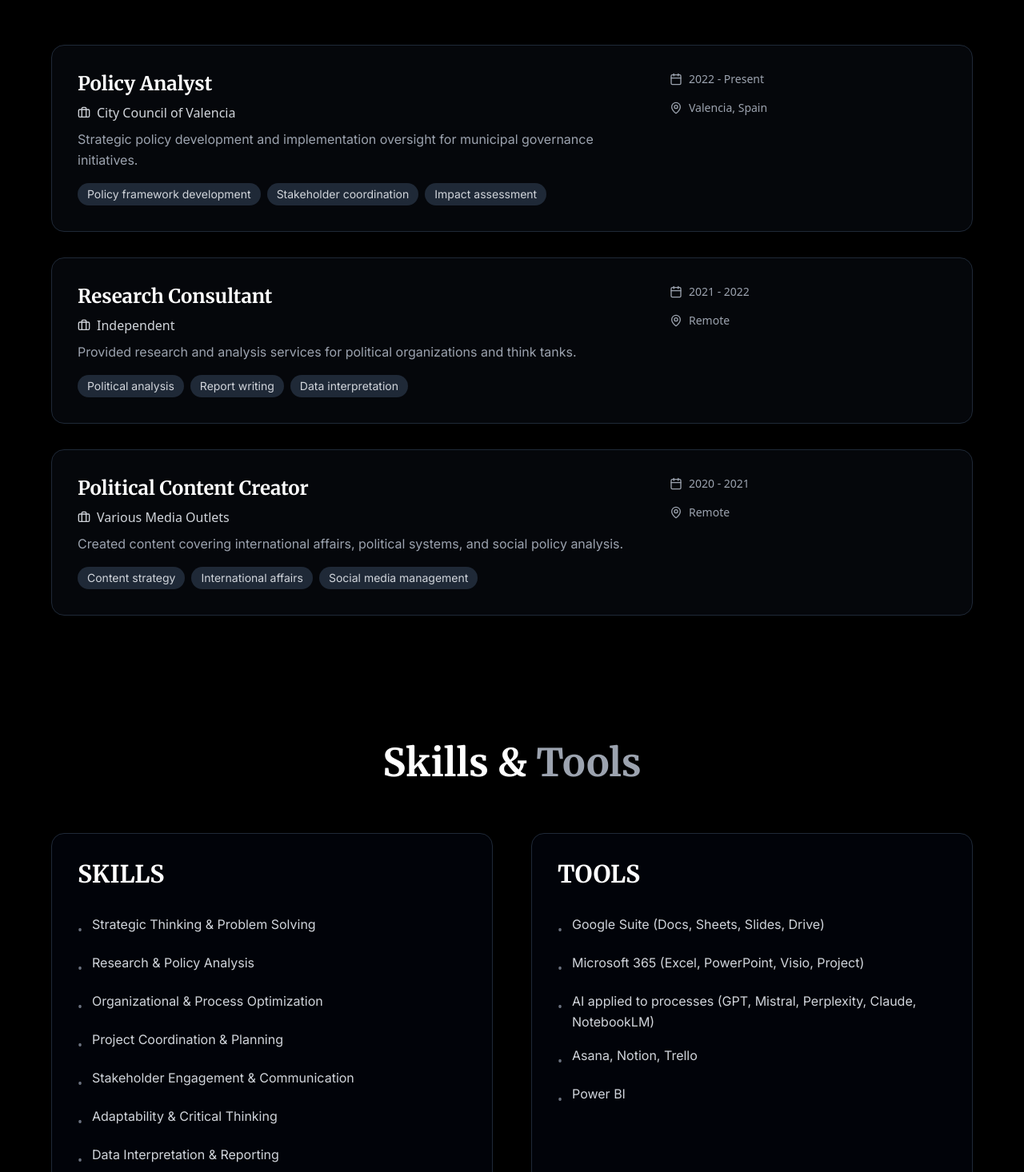
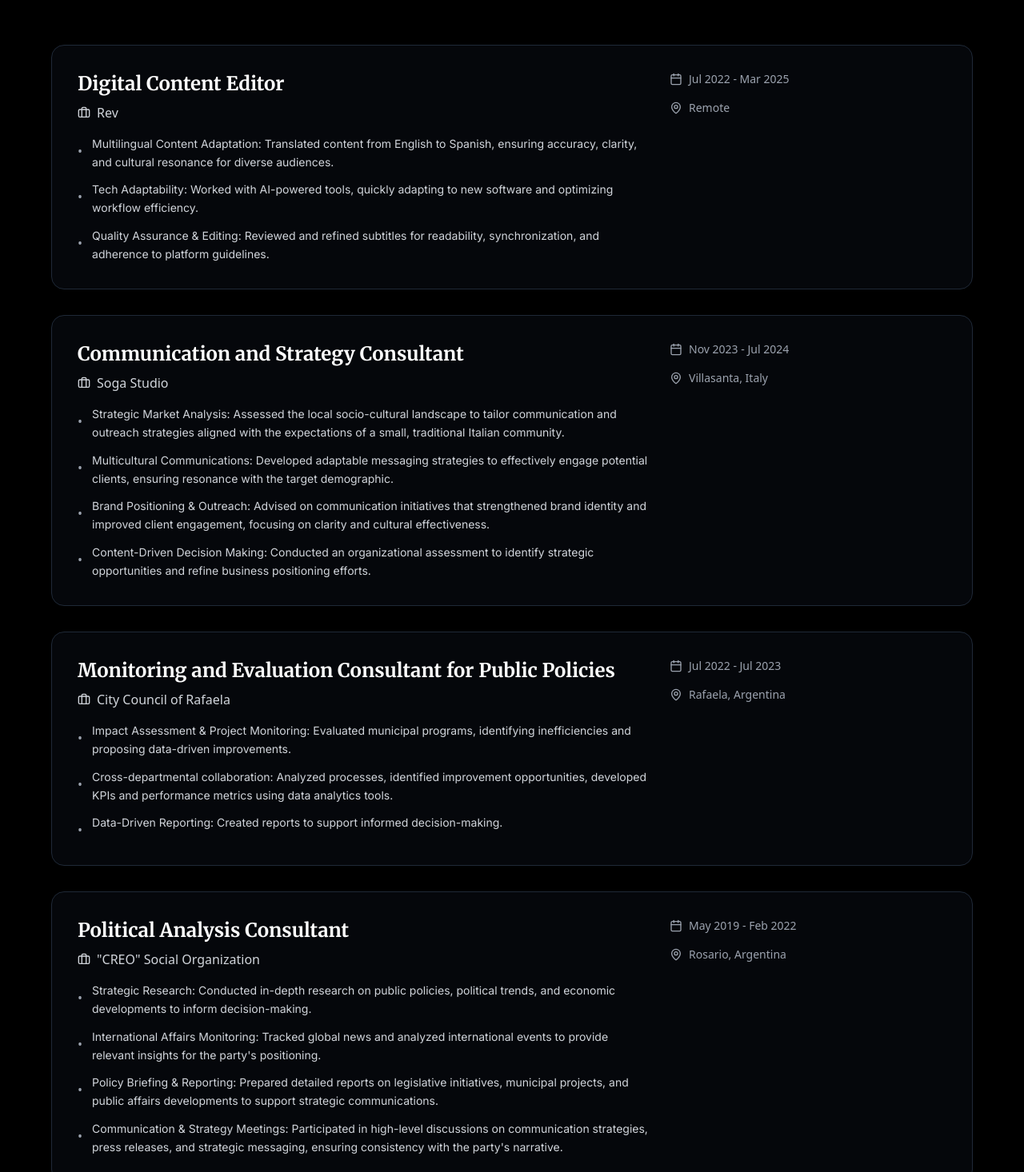
Before and after one commit to Kevin-Rpo/kevinraspo, a React (Vite) app: page / in a window 1280 px wide. Shown: the part 1224-2690 px from the top of the page at 80% size. Built offline with nearby package versions, Linux system fonts and the light colour scheme.

Commit message:
Revert experience section changes
Reverted changes to the professional experience section, restoring descriptions and information.

```diff
--- a/src/components/Experience.tsx
+++ b/src/components/Experience.tsx
@@ -4,28 +4,54 @@ import { Calendar, MapPin, Briefcase } from "lucide-react";
 const Experience = () => {
   const experiences = [
     {
-      title: "Policy Analyst",
-      company: "City Council of Valencia",
-      period: "2022 - Present",
-      location: "Valencia, Spain",
-      description: "Strategic policy development and implementation oversight for municipal governance initiatives.",
-      highlights: ["Policy framework development", "Stakeholder coordination", "Impact assessment"]
+      title: "Digital Content Editor",
+      company: "Rev",
+      period: "Jul 2022 - Mar 2025",
+      location: "Remote",
+      description: "",
+      highlights: [
+        "Multilingual Content Adaptation: Translated content from English to Spanish, ensuring accuracy, clarity, and cultural resonance for diverse audiences.",
+        "Tech Adaptability: Worked with AI-powered tools, quickly adapting to new software and optimizing workflow efficiency.",
+        "Quality Assurance & Editing: Reviewed and refined subtitles for readability, synchronization, and adherence to platform guidelines."
+      ]
     },
     {
-      title: "Research Consultant",
-      company: "Independent",
-      period: "2021 - 2022",
-      location: "Remote",
-      description: "Provided research and analysis services for political organizations and think tanks.",
-      highlights: ["Political analysis", "Report writing", "Data interpretation"]
+      title: "Communication and Strategy Consultant",
+      company: "Soga Studio",
+      period: "Nov 2023 - Jul 2024",
+      location: "Villasanta, Italy",
+      description: "",
+      highlights: [
+        "Strategic Market Analysis: Assessed the local socio-cultural landscape to tailor communication and outreach strategies aligned with the expectations of a small, traditional Italian community.",
+        "Multicultural Communications: Developed adaptable messaging strategies to effectively engage potential clients, ensuring resonance with the target demographic.",
+        "Brand Positioning & Outreach: Advised on communication initiatives that strengthened brand identity and improved client engagement, focusing on clarity and cultural effectiveness.",
+        "Content-Driven Decision Making: Conducted an organizational assessment to identify strategic opportunities and refine business positioning efforts."
+      ]
     },
     {
-      title: "Political Content Creator",
-      company: "Various Media Outlets",
-      period: "2020 - 2021",
-      location: "Remote",
-      description: "Created content covering international affairs, political systems, and social policy analysis.",
-      highlights: ["Content strategy", "International affairs", "Social media management"]
+      title: "Monitoring and Evaluation Consultant for Public Policies",
+      company: "City Council of Rafaela",
+      period: "Jul 2022 - Jul 2023",
+      location: "Rafaela, Argentina",
+      description: "",
+      highlights: [
+        "Impact Assessment & Project Monitoring: Evaluated municipal programs, identifying inefficiencies and proposing data-driven improvements.",
+        "Cross-departmental collaboration: Analyzed processes, identified improvement opportunities, developed KPIs and performance metrics using data analytics tools.",
+        "Data-Driven Reporting: Created reports to support informed decision-making."
+      ]
+    },
+    {
+      title: "Political Analysis Consultant",
+      company: '"CREO" Social Organization',
+      period: "May 2019 - Feb 2022",
+      location: "Rosario, Argentina",
+      description: "",
+      highlights: [
+        "Strategic Research: Conducted in-depth research on public policies, political trends, and economic developments to inform decision-making.",
+        "International Affairs Monitoring: Tracked global news and analyzed international events to provide relevant insights for the party's positioning.",
+        "Policy Briefing & Reporting: Prepared detailed reports on legislative initiatives, municipal projects, and public affairs developments to support strategic communications.",
+        "Communication & Strategy Meetings: Participated in high-level discussions on communication strategies, press releases, and strategic messaging, ensuring consistency with the party's narrative."
+      ]
     }
   ];
 
@@ -59,19 +85,18 @@ const Experience = () => {
               <div className="grid md:grid-cols-3 gap-6">
                 <div className="md:col-span-2">
                   <h3 className="text-2xl font-bold text-white mb-2 font-merriweather">{exp.title}</h3>
-                  <div className="flex items-center gap-2 text-gray-300 mb-2">
+                  <div className="flex items-center gap-2 text-gray-300 mb-4">
                     <Briefcase className="w-4 h-4" />
                     <span className="font-medium">{exp.company}</span>
                   </div>
-                  <p className="text-gray-400 mb-4 leading-relaxed font-inter">{exp.description}</p>
-                  <div className="flex flex-wrap gap-2">
+                  <div className="space-y-3">
                     {exp.highlights.map((highlight, i) => (
-                      <span
-                        key={i}
-                        className="px-3 py-1 bg-gray-800 text-gray-300 rounded-full text-sm font-inter"
-                      >
-                        {highlight}
-                      </span>
+                      <div key={i} className="flex items-start gap-3">
+                        <span className="text-gray-400 mt-2">•</span>
+                        <p className="text-gray-300 leading-relaxed font-inter text-sm">
+                          {highlight}
+                        </p>
+                      </div>
                     ))}
                   </div>
                 </div>
```
